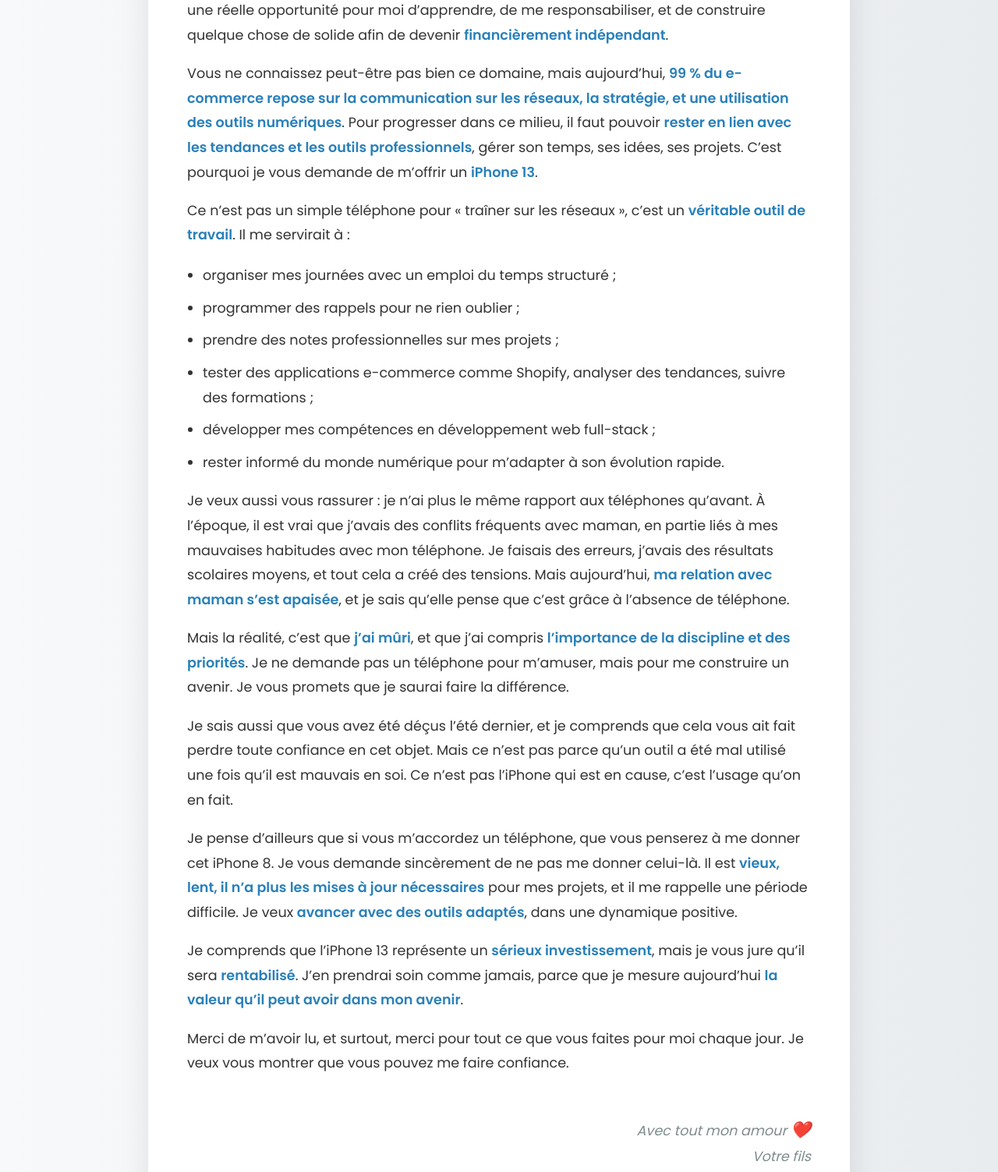
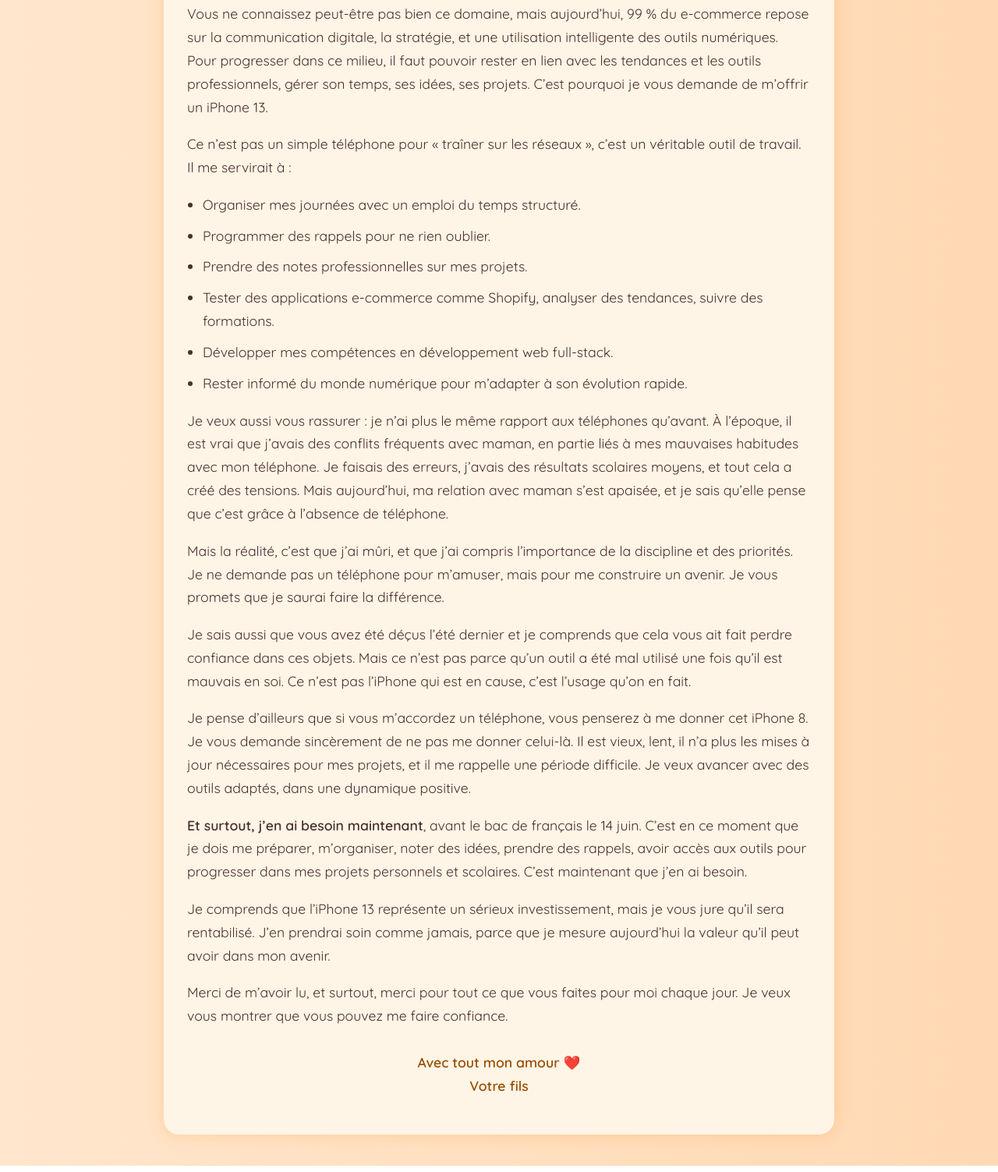
Before and after one commit to Gringo59/IphoneInchallah, a plain HTML site: page index.html in a window 1280 px wide. Shown: the part 363-1866 px from the top of the page at 78% size. Drawn offline with Linux system fonts and the light colour scheme.

Commit message:
Add files via upload

```diff
--- a/index.html
+++ b/index.html
@@ -2,139 +2,71 @@
 <html lang="fr">
 <head>
   <meta charset="UTF-8">
-  <title>Un projet sérieux</title>
-  <link href="https://fonts.googleapis.com/css2?family=Poppins:wght@400;600&display=swap" rel="stylesheet">
+  <meta name="viewport" content="width=device-width, initial-scale=1.0">
+  <title>Iphone.Inchallah</title>
+  <link href="https://fonts.googleapis.com/css2?family=Quicksand:wght@400;600&display=swap" rel="stylesheet">
   <style>
     body {
-      font-family: 'Poppins', sans-serif;
-      background: linear-gradient(to right, #f8f9fa, #e9ecef);
-      padding: 40px;
+      font-family: 'Quicksand', sans-serif;
+      background: linear-gradient(to right, #ffe6cc, #ffd9b3);
+      color: #4b2e2e;
+      padding: 40px 20px;
       margin: 0;
     }
-
     .container {
       max-width: 800px;
+      background-color: #fff5e6;
+      padding: 30px;
       margin: auto;
-      background: #ffffff;
-      padding: 50px;
       border-radius: 20px;
-      box-shadow: 0 20px 40px rgba(0, 0, 0, 0.1);
+      box-shadow: 0 0 20px rgba(255, 153, 51, 0.3);
     }
-
     h1 {
       text-align: center;
-      color: #2c3e50;
-      font-size: 2.5em;
-      margin-bottom: 40px;
+      color: #cc6600;
+      margin-bottom: 20px;
     }
-
-    p, li {
+    p, ul {
       font-size: 1.1em;
-      color: #333;
-      line-height: 1.8;
+      line-height: 1.7;
     }
-
     ul {
-      margin-top: 20px;
       padding-left: 20px;
     }
-
     li {
       margin-bottom: 10px;
     }
-
-    .signature {
-      text-align: right;
-      margin-top: 50px;
-      font-style: italic;
-      color: #7f8c8d;
-    }
-
-    .highlight {
-      color: #2980b9;
-      font-weight: 600;
-    }
-
-    .heart {
-      color: red;
-      font-size: 1.2em;
-    }
-
-    .quote {
-      font-size: 1.3em;
-      color: #555;
+    .footer {
+      margin-top: 30px;
       text-align: center;
-      margin-top: 20px;
-      font-style: italic;
+      font-weight: bold;
+      color: #994d00;
     }
   </style>
 </head>
 <body>
   <div class="container">
-    <h1>Inchallah</h1>
-    <p><strong>Papa, Maman,</strong></p>
-
-    <p>
-      Je vous écris ce message parce que j’ai besoin de vous parler d’un projet sérieux qui me tient profondément à cœur.
-      Cela fait plusieurs mois que je m’intéresse au <span class="highlight">dropshipping</span> et plus largement au monde du
-      <span class="highlight">e-commerce</span>. Je suis persuadé que ce secteur représente une réelle opportunité pour moi
-      d’apprendre, de me responsabiliser, et de construire quelque chose de solide afin de devenir
-      <span class="highlight">financièrement indépendant</span>.
-    </p>
-
-    <p>
-      Vous ne connaissez peut-être pas bien ce domaine, mais aujourd’hui, <span class="highlight">99 % du e-commerce repose sur la communication sur les réseaux,
-      la stratégie, et une utilisation des outils numériques</span>. Pour progresser dans ce milieu,
-      il faut pouvoir <span class="highlight">rester en lien avec les tendances et les outils professionnels</span>, gérer son temps, ses idées, ses projets.
-      C’est pourquoi je vous demande de m’offrir un <span class="highlight">iPhone 13</span>.
-    </p>
-
-    <p>Ce n’est pas un simple téléphone pour « traîner sur les réseaux », c’est un <span class="highlight">véritable outil de travail</span>. Il me servirait à :</p>
-
+    <h1>Message important à mes parents</h1>
+    <p>Papa, Maman,</p>
+    <p>Je vous écris ce message parce que j’ai besoin de vous parler d’un projet sérieux qui me tient profondément à cœur. Cela fait plusieurs mois que je m’intéresse au dropshipping et plus largement au monde du e-commerce. Je suis persuadé que ce secteur représente une réelle opportunité pour moi d’apprendre, de me responsabiliser, et de construire quelque chose de solide et de devenir financièrement indépendant.</p>
+    <p>Vous ne connaissez peut-être pas bien ce domaine, mais aujourd’hui, 99 % du e-commerce repose sur la communication digitale, la stratégie, et une utilisation intelligente des outils numériques. Pour progresser dans ce milieu, il faut pouvoir rester en lien avec les tendances et les outils professionnels, gérer son temps, ses idées, ses projets. C’est pourquoi je vous demande de m’offrir un iPhone 13.</p>
+    <p>Ce n’est pas un simple téléphone pour « traîner sur les réseaux », c’est un véritable outil de travail. Il me servirait à :</p>
     <ul>
-      <li>organiser mes journées avec un emploi du temps structuré ;</li>
-      <li>programmer des rappels pour ne rien oublier ;</li>
-      <li>prendre des notes professionnelles sur mes projets ;</li>
-      <li>tester des applications e-commerce comme Shopify, analyser des tendances, suivre des formations ;</li>
-      <li>développer mes compétences en développement web full-stack ;</li>
-      <li>rester informé du monde numérique pour m’adapter à son évolution rapide.</li>
+      <li>Organiser mes journées avec un emploi du temps structuré.</li>
+      <li>Programmer des rappels pour ne rien oublier.</li>
+      <li>Prendre des notes professionnelles sur mes projets.</li>
+      <li>Tester des applications e-commerce comme Shopify, analyser des tendances, suivre des formations.</li>
+      <li>Développer mes compétences en développement web full-stack.</li>
+      <li>Rester informé du monde numérique pour m’adapter à son évolution rapide.</li>
     </ul>
-
-    <p>
-      Je veux aussi vous rassurer : je n’ai plus le même rapport aux téléphones qu’avant.
-      À l’époque, il est vrai que j’avais des conflits fréquents avec maman, en partie liés à mes mauvaises habitudes avec mon téléphone.
-      Je faisais des erreurs, j’avais des résultats scolaires moyens, et tout cela a créé des tensions.
-      Mais aujourd’hui, <span class="highlight">ma relation avec maman s’est apaisée</span>, et je sais qu’elle pense que c’est grâce à l’absence de téléphone.
-    </p>
-
-    <p>
-      Mais la réalité, c’est que <span class="highlight">j’ai mûri</span>, et que j’ai compris <span class="highlight">l’importance de la discipline et des priorités</span>.
-      Je ne demande pas un téléphone pour m’amuser, mais pour me construire un avenir. Je vous promets que je saurai faire la différence.
-    </p>
-
-    <p>
-      Je sais aussi que vous avez été déçus l’été dernier, et je comprends que cela vous ait fait perdre toute confiance en cet objet.
-      Mais ce n’est pas parce qu’un outil a été mal utilisé une fois qu’il est mauvais en soi. Ce n’est pas l’iPhone qui est en cause,
-      c’est l’usage qu’on en fait.
-    </p>
-
-    <p>
-      Je pense d’ailleurs que si vous m’accordez un téléphone, que vous penserez à me donner cet iPhone 8.
-      Je vous demande sincèrement de ne pas me donner celui-là. Il est <span class="highlight">vieux, lent, il n’a plus les mises à jour nécessaires</span> pour mes projets,
-      et il me rappelle une période difficile. Je veux <span class="highlight">avancer avec des outils adaptés</span>, dans une dynamique positive.
-    </p>
-
-    <p>
-      Je comprends que l’iPhone 13 représente un <span class="highlight">sérieux investissement</span>, mais je vous jure qu’il sera <span class="highlight">rentabilisé</span>.
-      J’en prendrai soin comme jamais, parce que je mesure aujourd’hui <span class="highlight">la valeur qu’il peut avoir dans mon avenir</span>.
-    </p>
-
+    <p>Je veux aussi vous rassurer : je n’ai plus le même rapport aux téléphones qu’avant. À l’époque, il est vrai que j’avais des conflits fréquents avec maman, en partie liés à mes mauvaises habitudes avec mon téléphone. Je faisais des erreurs, j’avais des résultats scolaires moyens, et tout cela a créé des tensions. Mais aujourd’hui, ma relation avec maman s’est apaisée, et je sais qu’elle pense que c’est grâce à l’absence de téléphone.</p>
+    <p>Mais la réalité, c’est que j’ai mûri, et que j’ai compris l’importance de la discipline et des priorités. Je ne demande pas un téléphone pour m’amuser, mais pour me construire un avenir. Je vous promets que je saurai faire la différence.</p>
+    <p>Je sais aussi que vous avez été déçus l’été dernier et je comprends que cela vous ait fait perdre confiance dans ces objets. Mais ce n’est pas parce qu’un outil a été mal utilisé une fois qu’il est mauvais en soi. Ce n’est pas l’iPhone qui est en cause, c’est l’usage qu’on en fait.</p>
+    <p>Je pense d’ailleurs que si vous m’accordez un téléphone, vous penserez à me donner cet iPhone 8. Je vous demande sincèrement de ne pas me donner celui-là. Il est vieux, lent, il n’a plus les mises à jour nécessaires pour mes projets, et il me rappelle une période difficile. Je veux avancer avec des outils adaptés, dans une dynamique positive.</p>
+    <p><strong>Et surtout, j’en ai besoin maintenant</strong>, avant le bac de français le 14 juin. C’est en ce moment que je dois me préparer, m’organiser, noter des idées, prendre des rappels, avoir accès aux outils pour progresser dans mes projets personnels et scolaires. C’est maintenant que j’en ai besoin.</p>
+    <p>Je comprends que l’iPhone 13 représente un sérieux investissement, mais je vous jure qu’il sera rentabilisé. J’en prendrai soin comme jamais, parce que je mesure aujourd’hui la valeur qu’il peut avoir dans mon avenir.</p>
     <p>Merci de m’avoir lu, et surtout, merci pour tout ce que vous faites pour moi chaque jour. Je veux vous montrer que vous pouvez me faire confiance.</p>
-
-    <p class="signature">
-      Avec tout mon amour <span class="heart">❤️</span><br>
-      Votre fils
-    </p>
+    <p class="footer">Avec tout mon amour ❤️<br>Votre fils</p>
   </div>
 </body>
 </html>
```
